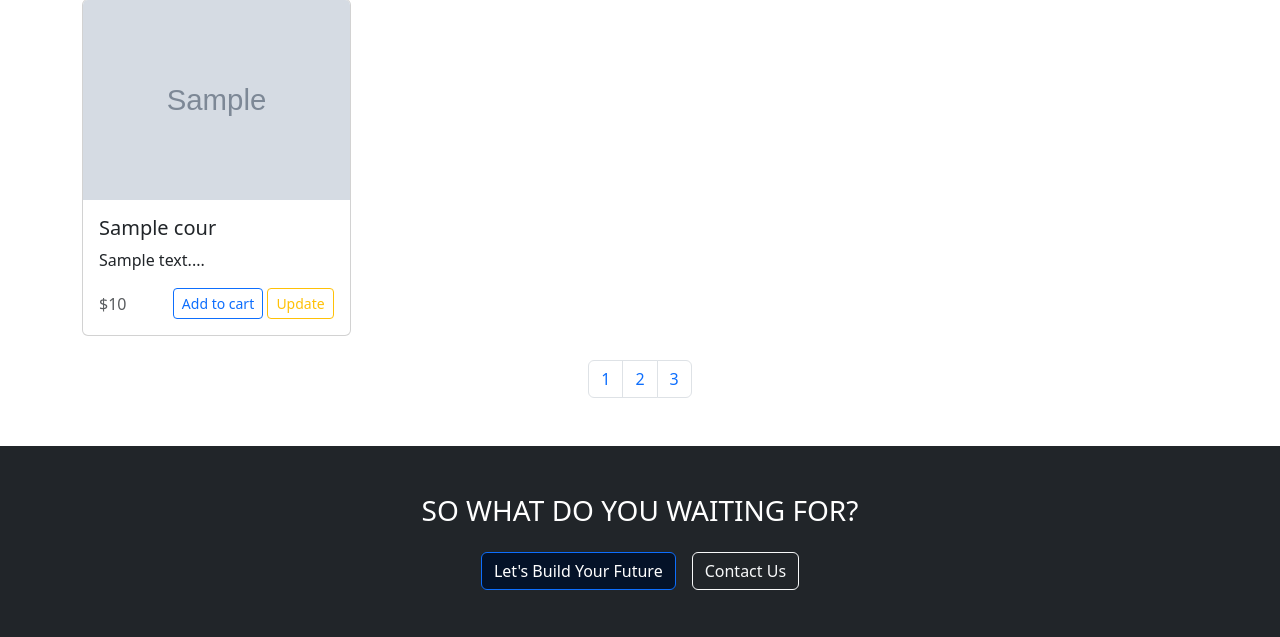
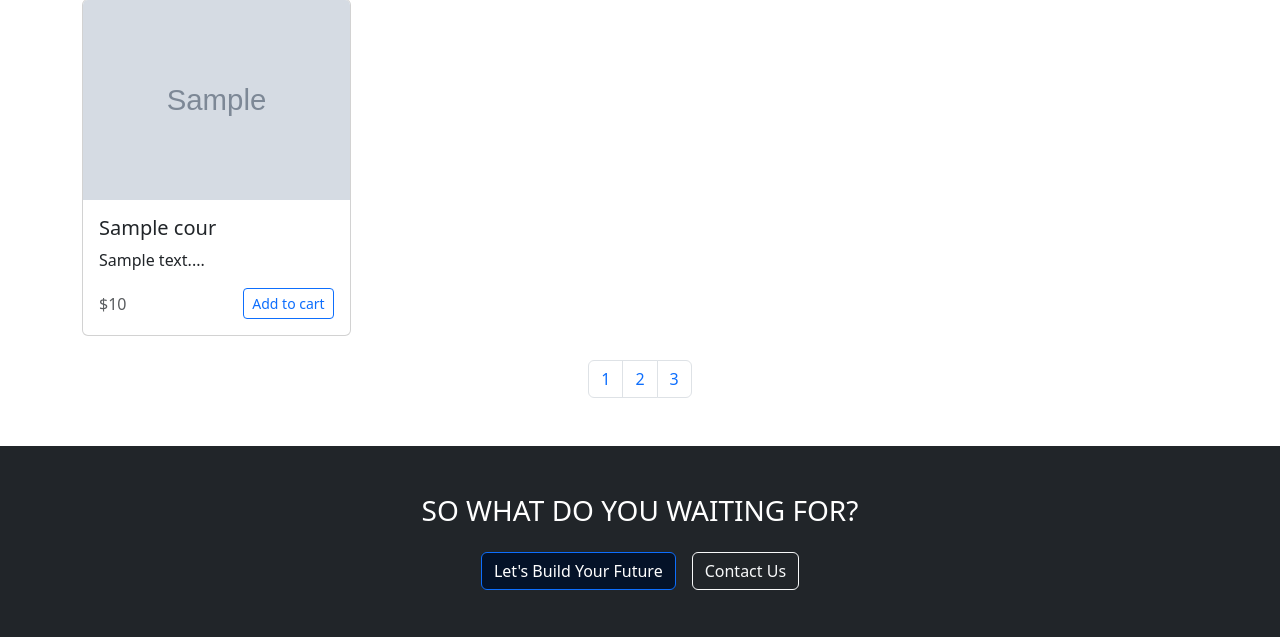
Before and after one commit to najim-el-guennouni/forsaTest, a Symfony app: template templates/main/index.html.twig in a window 1280 px wide. Shown: the part 175-812 px from the top of the page. Run offline with Twig, Linux system fonts and the light colour scheme; the template is opened without the code that fills it: most values are stand-ins (such as "Sample title", 1, 10 or a date in 2020); grey boxes marked "Sample" are stand-in pictures; style sheets or scripts are compiled from the project's sources; some libraries are stand-ins or nearby versions.

Commit message:
Update index.html.twig

```diff
--- a/templates/main/index.html.twig
+++ b/templates/main/index.html.twig
@@ -19,11 +19,9 @@
 					<li class="nav-item dropdown">
 						<a class="nav-link" href="{{path('app_main')}}">Cours</a>
 					</li>
-					{# {% if not is_granted('IS_AUTHENTICATED_FULLY') %} #}
 					<li class="nav-item dropdown">
 						<a class="nav-link" href="{{path('cours_wishlist')}}">Wash List</a>
 					</li>
-					{# {% endif %} #}
 
 				</ul>
 
@@ -55,8 +53,8 @@
 								<span class="text-muted">${{ cour.price }}</span>
 								<div>
 									<a href="{{path('add_wash_list', {id: cour.id})}}" class="btn btn-outline-primary btn-sm">Add to cart</a>
-									<a href="{{ path('cours_edit', {id: cour.id}) }}" class="btn btn-outline-warning btn-sm">Update</a>
 									{% if app.user and (app.user.id == cour.user.id or is_granted('ROLE_ADMIN')) %}
+										<a href="{{ path('cours_edit', {id: cour.id}) }}" class="btn btn-outline-warning btn-sm">Update</a>
 										<a href="{{ path('course_delete', {id: cour.id}) }}" class="btn btn-outline-danger btn-sm">Delete</a>
 									{% endif %}
 								</div>
```
